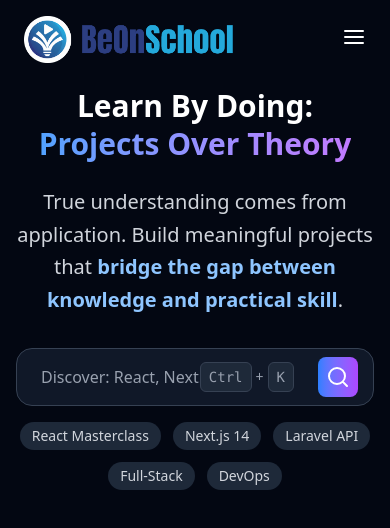
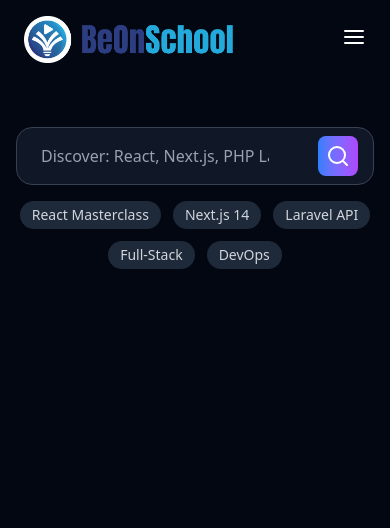
Before and after one commit to amarkanta-naorem/beonschool, a Next.js app: page / in a window 390 px wide. Shown: the top 528 px of the page. Built offline with nearby package versions, Linux system fonts and the light colour scheme.

Commit message:
react-icons

```diff
--- a/src/app/page.tsx
+++ b/src/app/page.tsx
@@ -28,19 +28,19 @@
     <div className="flex items-center justify-center px-4 py-2">
         <div className="flex flex-col items-center justify-center text-white text-center max-w-4xl">
 
-          <h1 className="text-3xl md:text-5xl font-bold mb-6 leading-tight">
+          <h1 className="hidden md:block text-3xl md:text-5xl font-bold mb-6 leading-tight">
             <span>Learn By Doing: </span>
             <span className="bg-gradient-to-r from-blue-400 to-purple-400 bg-clip-text text-transparent">Projects Over Theory</span>
           </h1>
 
-          <p className="text-xl md:text-2xl text-gray-300 mb-8 leading-relaxed">
+          <p className="hidden md:block text-xl md:text-2xl text-gray-300 mb-8 leading-relaxed">
             True understanding comes from application. Build meaningful projects that
             <span className="font-semibold text-blue-300"> bridge the gap between knowledge and practical skill</span>.
           </p>
 
-          <div className="w-full max-w-2xl">
+          <div className="w-full max-w-2xl mt-10 md:mt-0">
             <div className="relative group">
-              <input ref={searchInputRef} type="text" className="w-full p-4 pl-6 pr-32 bg-gray-900 border border-gray-700 rounded-2xl text-white placeholder-gray-400 focus:outline-none focus:ring-2 focus:ring-blue-500 focus:border-transparent transition-all duration-300 group-hover:border-gray-600" placeholder="Discover: React, Next.js, PHP Laravel, API Mastery..."/>
+              <input ref={searchInputRef} type="text" className="w-full p-4 pl-6 pr-26 md:pr-32 bg-gray-900 border border-gray-700 rounded-2xl text-white placeholder-gray-400 focus:outline-none focus:ring-2 focus:ring-blue-500 focus:border-transparent transition-all duration-300 group-hover:border-gray-600" placeholder="Discover: React, Next.js, PHP Laravel, API Mastery..."/>
 
               <button type="button" className="absolute right-4 top-1/2 transform -translate-y-1/2 p-2 bg-gradient-to-r from-blue-500 to-purple-500 rounded-lg hover:from-blue-600 hover:to-purple-600 transition-all duration-200" onClick={() => searchInputRef.current?.focus()}>
                 <svg xmlns="http://www.w3.org/2000/svg" width={24} height={24} viewBox="0 0 24 24">
@@ -48,7 +48,7 @@
                 </svg>
               </button>
 
-              <div className="absolute right-20 top-1/2 transform -translate-y-1/2 flex items-center gap-1 text-sm text-gray-400">
+              <div className="hidden md:flex items-center gap-1 absolute right-20 top-1/2 transform -translate-y-1/2 text-sm text-gray-400">
                 <kbd className="px-2 py-1 bg-gray-800 rounded-md border border-gray-700">{isMac ? '⌘' : 'Ctrl'}</kbd>
                 <span>+</span>
                 <kbd className="px-2 py-1 bg-gray-800 rounded-md border border-gray-700">K</kbd>
--- a/src/components/common/Navbar.tsx
+++ b/src/components/common/Navbar.tsx
@@ -3,7 +3,7 @@
 import { useState } from "react";
 import Link from "next/link";
 import BeOnSchoolLogo from "./BeOnSchoolLogo";
-import { FiMenu, FiX } from "react-icons/fi"; // Hamburger & Close icons
+import { FiMenu, FiX } from "react-icons/fi";
 
 export default function Navbar() {
   const [isOpen, setIsOpen] = useState(false);
```
